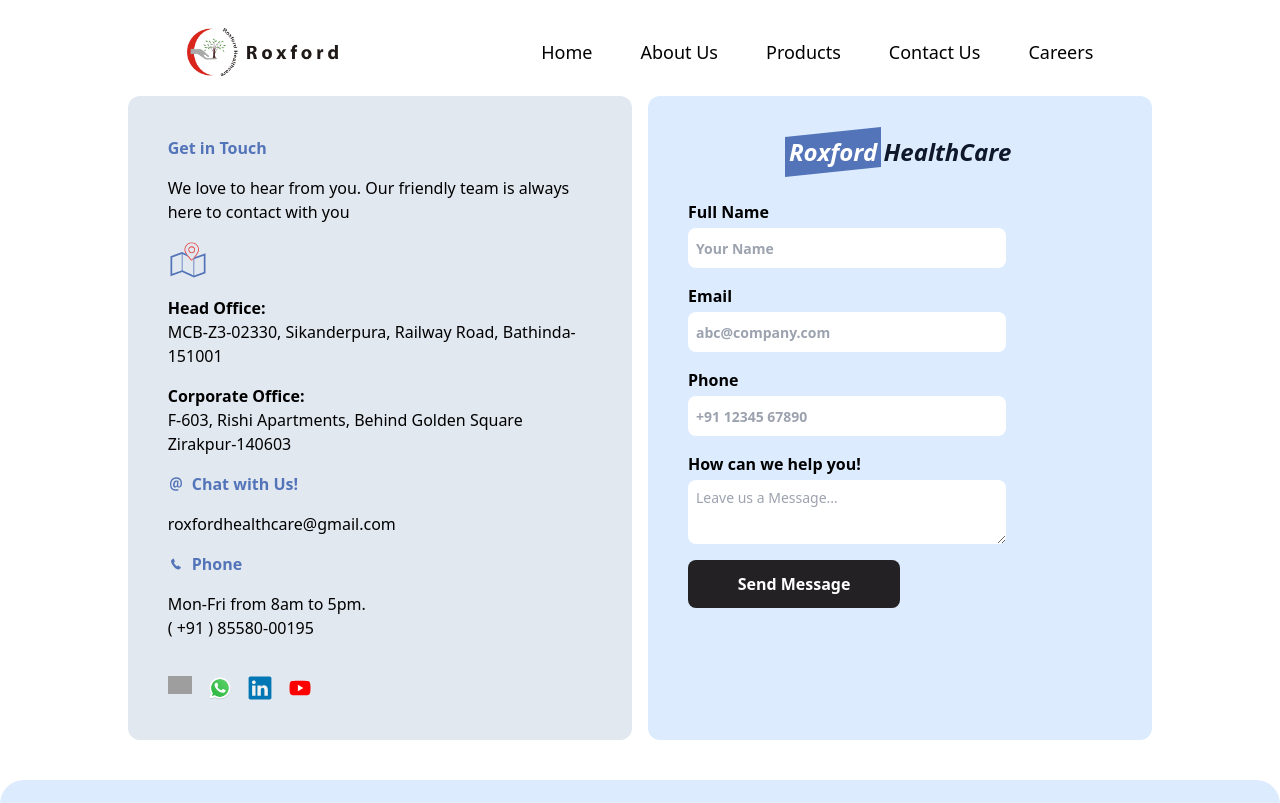
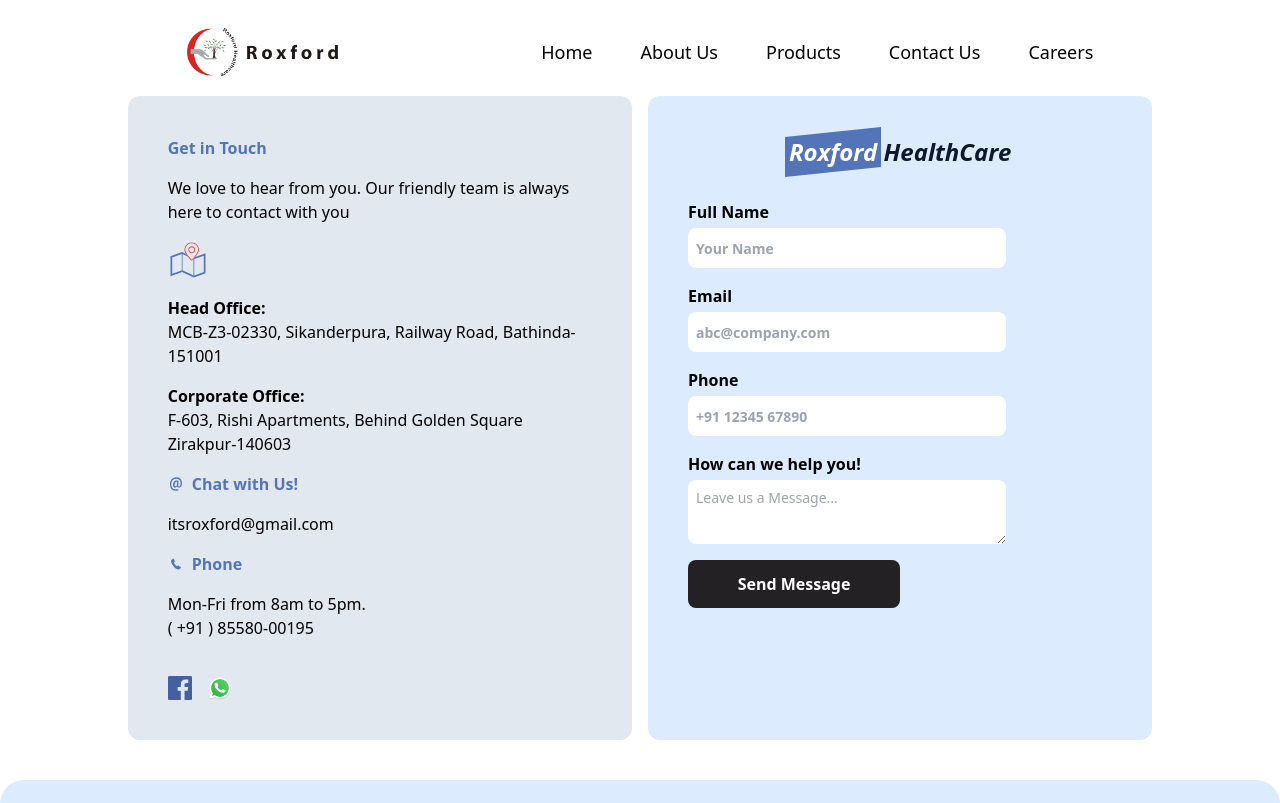
Before and after one commit to the-non-expert/roxfordHealthcare, a SvelteKit app: page /contact in a window 1280 px wide. Shown: the top 803 px of the page. Built offline with nearby package versions, Linux system fonts and the light colour scheme; grey boxes are pictures that could not be loaded.

Commit message:
facebook icon added

```diff
--- a/src/routes/contact/getInTouch.svelte
+++ b/src/routes/contact/getInTouch.svelte
@@ -6,12 +6,13 @@
   import linkedInIcon from "$lib/images/linkedinIcon.svg";
   import youtubeIcon from "$lib/images/youtubeIcon.svg";
   import addressIcon from "$lib/images/addressIcon.svg";
+  import facebookIcon from "$lib/images/facebookIcon.svg";
 
   let socialMediaDetails = [
     {
       id: 1,
-      name: "Instagram",
-      iconUrl: instagramIcon,
+      name: "Facebook",
+      iconUrl: facebookIcon,
       redirectLink: "",
     },
     {
@@ -20,18 +21,18 @@
       iconUrl: whatsappIcon,
       redirectLink: "",
     },
-    {
-      id: 3,
-      name: "LinkedIn",
-      iconUrl: linkedInIcon,
-      redirectLink: "",
-    },
-    {
-      id: 4,
-      name: "Youtube",
-      iconUrl: youtubeIcon,
-      redirectLink: "",
-    },
+    // {
+    //   id: 3,
+    //   name: "LinkedIn",
+    //   iconUrl: linkedInIcon,
+    //   redirectLink: "",
+    // },
+    // {
+    //   id: 4,
+    //   name: "Youtube",
+    //   iconUrl: youtubeIcon,
+    //   redirectLink: "",
+    // },
   ];
 </script>
 
@@ -60,7 +61,7 @@
     <img src={emailIcon} alt="emailIcon" class="w-4" />
     <p class="font-semibold text-[#5374B8]">Chat with Us!</p>
   </div>
-  <p>roxfordhealthcare@gmail.com</p>
+  <p>itsroxford@gmail.com</p>
 
   <div class="flex gap-2">
     <img src={phoneIcon} alt="phoneIcon" class="w-4" />
```
Also changed, not shown: src/lib/images/facebookIcon.svg (added).
